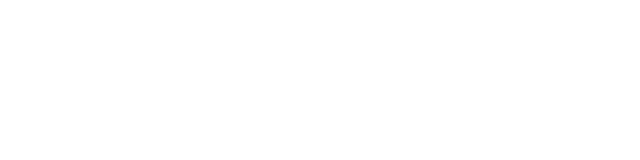
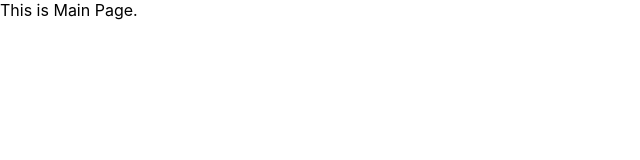
Before and after one commit to shappy082/pai-gun, a React (Create React App) app: page /create in a window 1280 px wide. Shown: the top 160 px of the page, without its empty margins (0-640 px from the left). Built offline with nearby package versions, Linux system fonts and the light colour scheme; sample sign-in values are in the browser's storage.

Commit message:
update redirect to /

```diff
--- a/src/LoginPage.js
+++ b/src/LoginPage.js
@@ -62,6 +62,7 @@ class LoginPage extends React.Component {
 
     render() {
         if (this.state.isLoggedIn) {
+            sessionStorage.setItem('user',"test")
             return <Redirect to='/' />;
         }
 
--- a/src/Mainlayout.js
+++ b/src/Mainlayout.js
@@ -1,11 +1,10 @@
 import React from 'react'
-import { Route } from 'react-router-dom'
 
 class Mainlayout extends React.Component {
     render() {
         return (
             <div>
-                <Route path="/" exact component={this} />
+                This is Main Page.
             </div>
         )
     }
```
